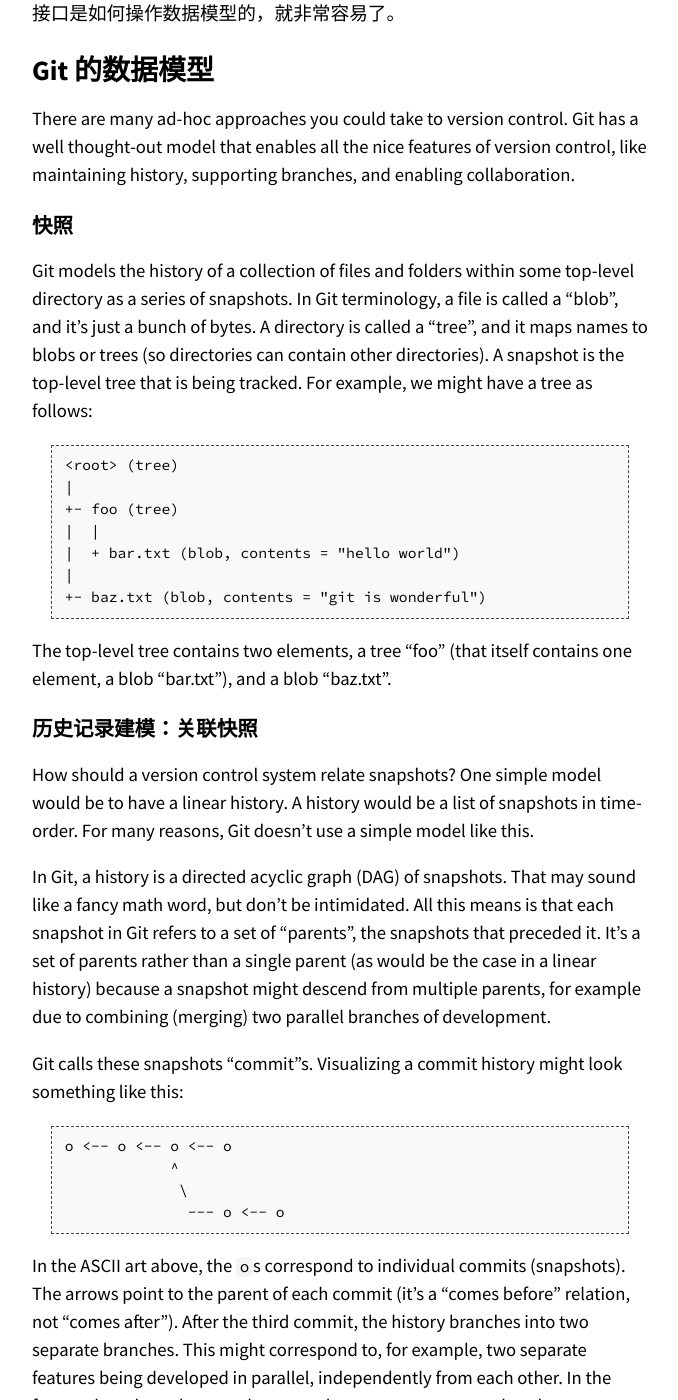
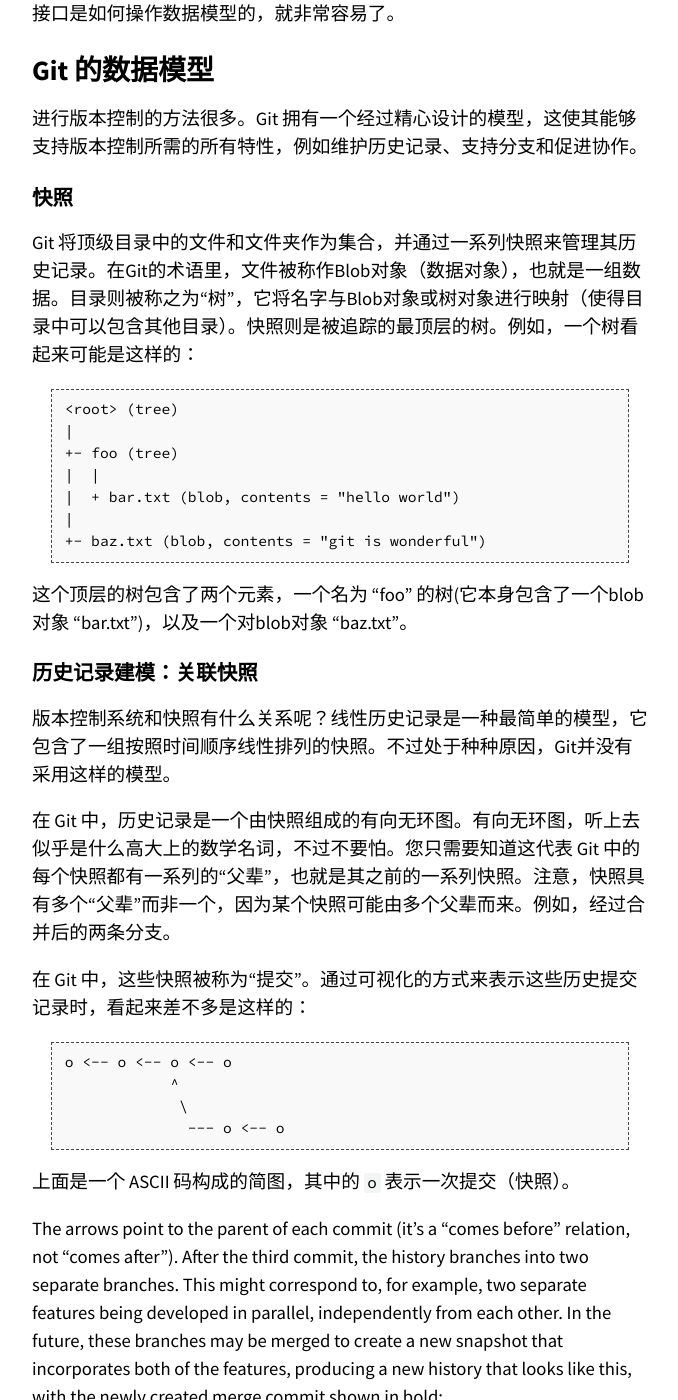
Before and after one commit to missing-semester-cn/missing-semester-cn.github.io, a Jekyll site: the page built from _2020/version-control.md, in a window 1280 px wide and 1400 px high, scrolled down 1611 px. Shown: the whole window, without its empty margins (300-978 px from the left). Built offline with Jekyll 4.4.1, drawn with Linux system fonts in a browser that asks for light colours; some of the changed text lies outside the part shown.

Commit message:
update trans

````diff
--- a/_2020/version-control.md
+++ b/_2020/version-control.md
@@ -29,18 +29,11 @@
 
 # Git 的数据模型
 
-There are many ad-hoc approaches you could take to version control. Git has a
-well thought-out model that enables all the nice features of version control,
-like maintaining history, supporting branches, and enabling collaboration.
+进行版本控制的方法很多。Git 拥有一个经过精心设计的模型，这使其能够支持版本控制所需的所有特性，例如维护历史记录、支持分支和促进协作。
 
 ## 快照
 
-Git models the history of a collection of files and folders within some
-top-level directory as a series of snapshots. In Git terminology, a file is
-called a "blob", and it's just a bunch of bytes. A directory is called a
-"tree", and it maps names to blobs or trees (so directories can contain other
-directories). A snapshot is the top-level tree that is being tracked. For
-example, we might have a tree as follows:
+Git 将顶级目录中的文件和文件夹作为集合，并通过一系列快照来管理其历史记录。在Git的术语里，文件被称作Blob对象（数据对象），也就是一组数据。目录则被称之为“树”，它将名字与Blob对象或树对象进行映射（使得目录中可以包含其他目录）。快照则是被追踪的最顶层的树。例如，一个树看起来可能是这样的：
 
 ```
 <root> (tree)
@@ -52,24 +45,15 @@
 +- baz.txt (blob, contents = "git is wonderful")
 ```
 
-The top-level tree contains two elements, a tree "foo" (that itself contains
-one element, a blob "bar.txt"), and a blob "baz.txt".
+这个顶层的树包含了两个元素，一个名为 "foo" 的树(它本身包含了一个blob对象 "bar.txt")，以及一个对blob对象 "baz.txt"。
 
 ## 历史记录建模：关联快照
 
-How should a version control system relate snapshots? One simple model would be
-to have a linear history. A history would be a list of snapshots in time-order.
-For many reasons, Git doesn't use a simple model like this.
+版本控制系统和快照有什么关系呢？线性历史记录是一种最简单的模型，它包含了一组按照时间顺序线性排列的快照。不过处于种种原因，Git并没有采用这样的模型。
 
-In Git, a history is a directed acyclic graph (DAG) of snapshots. That may
-sound like a fancy math word, but don't be intimidated. All this means is that
-each snapshot in Git refers to a set of "parents", the snapshots that preceded
-it. It's a set of parents rather than a single parent (as would be the case in
-a linear history) because a snapshot might descend from multiple parents, for
-example due to combining (merging) two parallel branches of development.
+在 Git 中，历史记录是一个由快照组成的有向无环图。有向无环图，听上去似乎是什么高大上的数学名词，不过不要怕。您只需要知道这代表 Git 中的每个快照都有一系列的“父辈”，也就是其之前的一系列快照。注意，快照具有多个“父辈”而非一个，因为某个快照可能由多个父辈而来。例如，经过合并后的两条分支。
 
-Git calls these snapshots "commit"s. Visualizing a commit history might look
-something like this:
+在 Git 中，这些快照被称为“提交”。通过可视化的方式来表示这些历史提交记录时，看起来差不多是这样的：
 
 ```
 o <-- o <-- o <-- o
@@ -78,7 +62,8 @@
               --- o <-- o
 ```
 
-In the ASCII art above, the `o`s correspond to individual commits (snapshots).
+上面是一个 ASCII 码构成的简图，其中的 `o` 表示一次提交（快照）。
+
 The arrows point to the parent of each commit (it's a "comes before" relation,
 not "comes after"). After the third commit, the history branches into two
 separate branches. This might correspond to, for example, two separate features
````
